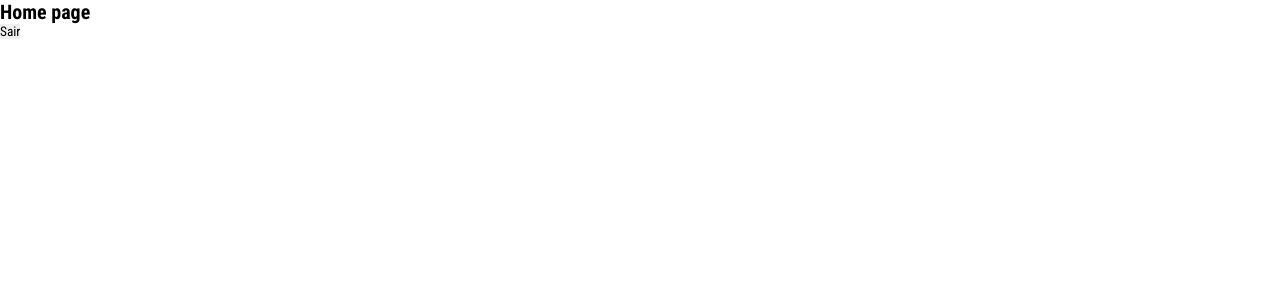
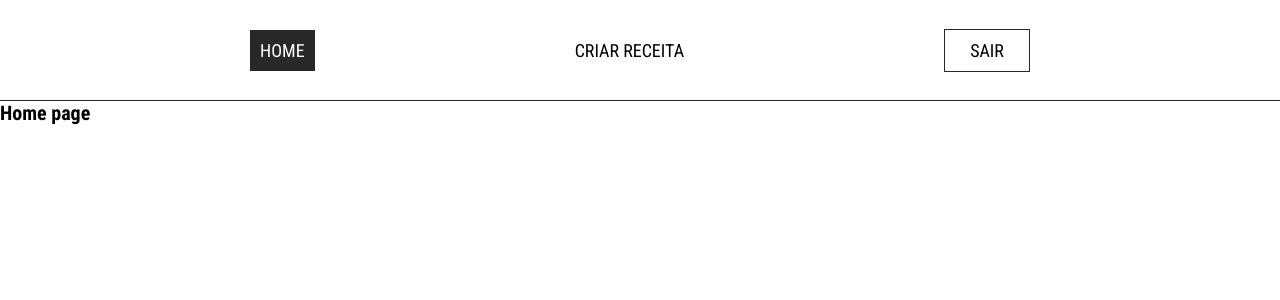
Before and after one commit to caamag/Projeto_facul, a React (Vite) app: page / in a window 1280 px wide. Shown: the top 300 px of the page. Built offline with nearby package versions, Linux system fonts and the light colour scheme; no server answers; sample sign-in values are in the browser's storage.

Commit message:
Enviando atualizações

```diff
--- a/src/App.tsx
+++ b/src/App.tsx
@@ -8,6 +8,7 @@ import { auth } from './firebase/config'
 //pages
 import HomePage from "./pages/home";
 import LoginPage from "./pages/login";
+import NavBar from "./components/navBar";
 
 const App = () => {
 
@@ -25,6 +26,7 @@ const App = () => {
         <AuthProvider value={{ user }}>
             <GlobalStyle />
             <BrowserRouter>
+                {user && <NavBar />}
                 <Routes>
                     <Route path="/" element={user ? <HomePage /> : <Navigate to={'/login'} />} />
                     <Route path="/login" element={!user ? <LoginPage /> : <Navigate to={'/'} />} />
--- a/src/components/navBar/index.tsx
+++ b/src/components/navBar/index.tsx
@@ -1,9 +1,27 @@
 import * as Css from './style'
+import { NavLink } from 'react-router-dom';
+import { useAuthentication } from '../../hooks/useAuthentication';
 
 const NavBar = () => {
+
+    const { logOut } = useAuthentication()
+
     return (
         <Css.NavContainer>
+            <NavLink to={'/'}>
+                HOME
+            </NavLink>
 
+            <NavLink to={'/create/new'}>
+                CRIAR RECEITA
+            </NavLink>
+
+            <button onClick={() => {
+                logOut();
+                window.location.reload();
+            }}>
+                SAIR
+            </button>
         </Css.NavContainer>
     )
 }
--- a/src/components/navBar/style.ts
+++ b/src/components/navBar/style.ts
@@ -2,9 +2,38 @@
 import styled from "styled-components";
 
 export const NavContainer = styled.nav`
-    position: fixed;
+    width: 100%;
+    max-width: 1400px;
+    margin: 0 auto;
+    height: 100px;
+    display: flex;
+    align-items: center;
+    justify-content: space-evenly;
+    border-bottom: 1px solid rgb(40,40,40);
 
-    width: 100%;
-    height: 100px;
-    background-color: gray;
+    a{
+        font-size: 18px;
+        color: black;
+        text-decoration: none;
+        padding: 10px;
+        transition: 250ms;
+    }
+
+    .active {
+        background-color: rgb(40,40,40);
+        color: white;
+    }
+
+    button{
+        background-color: white;
+        padding: 10px 25px;
+        font-size: 18px;
+        border: solid 1px rgb(40,40,40);
+        transition: 150ms;
+
+        &:hover{
+            background-color: rgb(40,40,40);
+            color: white;
+        }
+    }
 `;
--- a/src/pages/home/index.tsx
+++ b/src/pages/home/index.tsx
@@ -1,14 +1,9 @@
 import * as Css from './style'
-import { useAuthentication } from '../../hooks/useAuthentication';
 
 const HomePage = () => {
-
-    const { logOut } = useAuthentication()
-
     return (
         <Css.container>
             <h1>Home page</h1>
-            <button onClick={() => { logOut() }}>Sair</button>
         </Css.container>
     )
 }
```
